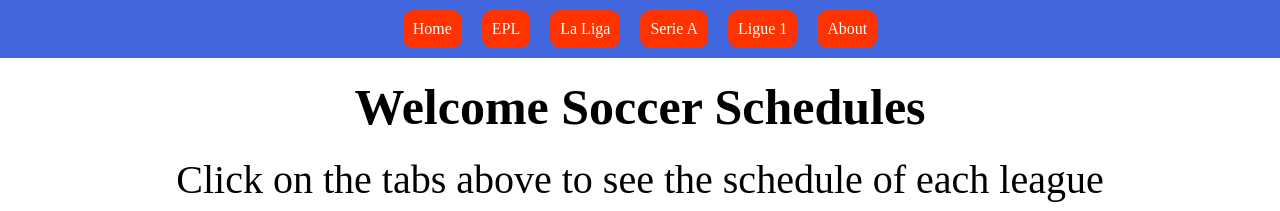
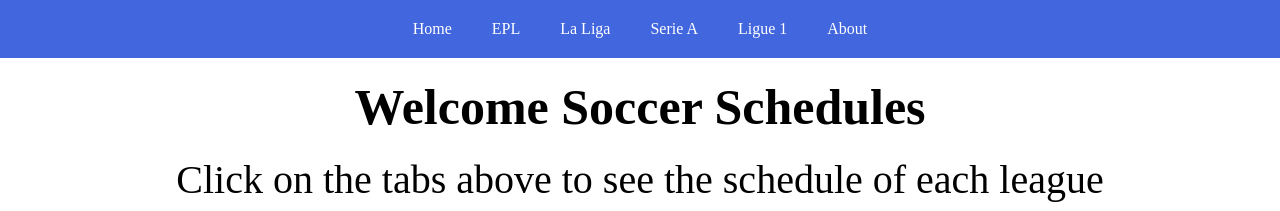
Before and after one commit to huymn/soccer-schedule, a website: page index.html in a window 1280 px wide. Shown: the top 211 px of the page. Drawn offline with Linux system fonts and the light colour scheme.

Commit message:
Update nav bar

```diff
--- a/public/css/styles.css
+++ b/public/css/styles.css
@@ -40,10 +40,7 @@ ul.nav-bar2 {
 
 ul.nav-bar li {
     padding: 10px;
-    background-color: rgb(255, 51, 0);
     margin: 10px;
-    border-radius: 10px;
-    border-width: 10px;
 }
 
 ul.nav-bar2 button {
```
